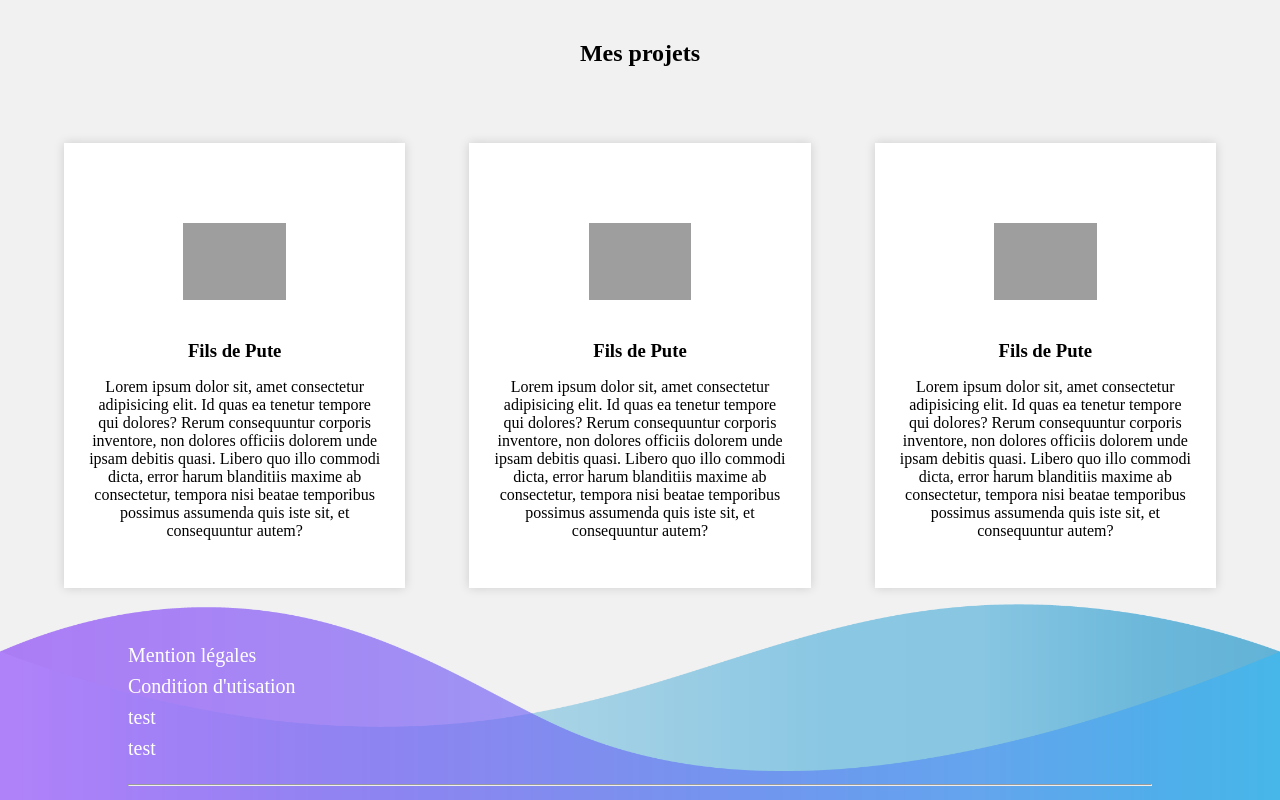
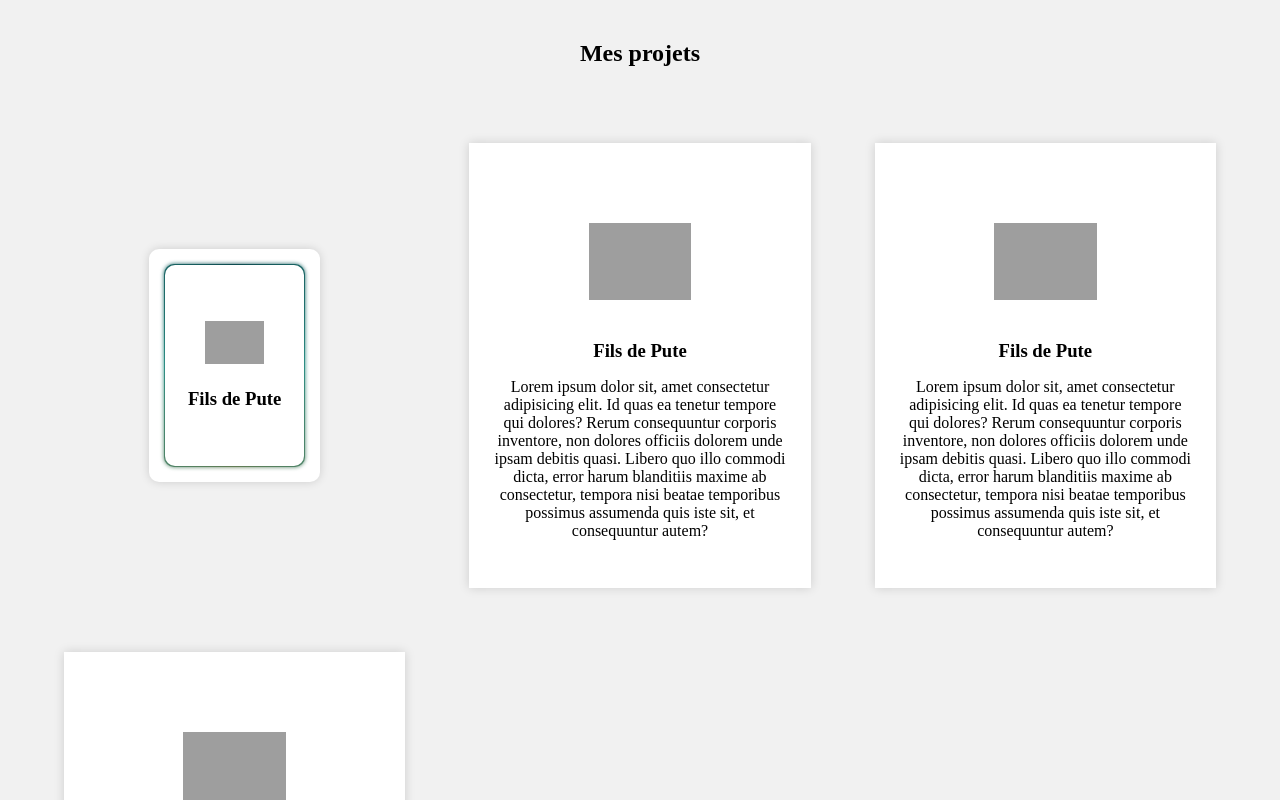
Before and after one commit to MymoMg/portfolio, a Nuxt app: page / in a window 1280 px wide. Shown: the part 760-1560 px from the top of the page. Built offline with nearby package versions, Linux system fonts and the light colour scheme; grey boxes are pictures that could not be loaded.

Commit message:
Create Card component with an animate border radius

```diff
--- /dev/null
+++ b/components/molecules/CardTest.vue
@@ -0,0 +1,94 @@
+<template>
+    <article>
+        <NuxtLink to="/" class="cardLink">
+            <div>
+                <img src="https://loremflickr.com/320/240?random=1"/>
+                <h3>Fils de Pute</h3>
+            </div>
+        </NuxtLink>
+    </article>
+</template>
+
+<style scoped>
+
+@property --gradient-angle {
+  syntax: "<angle>";
+  initial-value: 0deg;
+  inherits: false;
+}
+
+
+.cardLink {
+    --clr-1: #052b2f;
+    --clr-2: #073438;
+    --clr-3: #0e4b50;
+    --clr-4: #2d8f85;
+    --clr-5: #637c54;
+    --conic-gradients: conic-gradient(from var(--gradient-angle),
+        var(--clr-3),
+        var(--clr-4),
+        var(--clr-5),
+        var(--clr-4),
+        var(--clr-3)
+    );
+
+    display: grid;
+    position: relative;
+    background-color: var(--secondary-color);
+    width: 50%;
+    margin: 0 auto;
+    padding: 1rem;
+    border-radius: 10px;
+    transform: scale(1);
+    box-shadow: 0 0 10px rgba(0,0,0, 0.15);
+    transition: transform .3s ease-in-out, box-shadow .4s;
+}
+
+
+.cardLink img{
+    transition: transform .5s;
+    margin-bottom: 1.5rem;
+    width: 55%;
+}
+.cardLink > div {
+    display: grid;
+    place-items: center;
+    position: relative;
+    padding: 3.5rem 1rem;
+    background-color: inherit;
+    border-radius: inherit;
+}
+.cardLink > div::before,
+.cardLink > div::after{
+  content: "";
+  position: absolute;
+  inset: -1px;
+  z-index: -1;
+  background: var(--conic-gradients);
+  border-radius: inherit;
+  animation: rotation 2s linear infinite;
+}
+
+.cardLink > div::after {
+  filter: blur(2px);
+}
+
+
+.cardLink:is(:hover, :focus) {
+    transform: scale(1.05);
+    box-shadow: 0 0 10px rgba(0,0,0, 0.20);
+}
+.cardLink:is(:hover, :focus) img {
+    transform: scaleY(1.05);
+}
+
+@keyframes rotation {
+  0% {
+    --gradient-angle: 0deg;
+  }
+  100% {
+    --gradient-angle: 360deg;
+  }
+}
+
+</style>
--- a/components/organisms/sections/Wrapper.vue
+++ b/components/organisms/sections/Wrapper.vue
@@ -1,7 +1,7 @@
 <script setup>
 
 import Card from '~/components/molecules/Card.vue';
-
+import CardTest from '~/components/molecules/CardTest.vue';
 </script>
 
 
@@ -9,6 +9,7 @@ import Card from '~/components/molecules/Card.vue';
     <section>
         <h2>Mes projets</h2>
         <div class="container">
+            <CardTest />
             <Card class="element"/>
             <Card class="element"/>
             <Card class="element"/>
@@ -30,7 +31,7 @@ section {
 section .container {
     display: grid;
     place-items: center;
-    column-gap: 5vw;
+    gap: 5vw;
     grid-template-columns: repeat(3, 1fr);
     padding: 2vh 5vw;
 }
```
